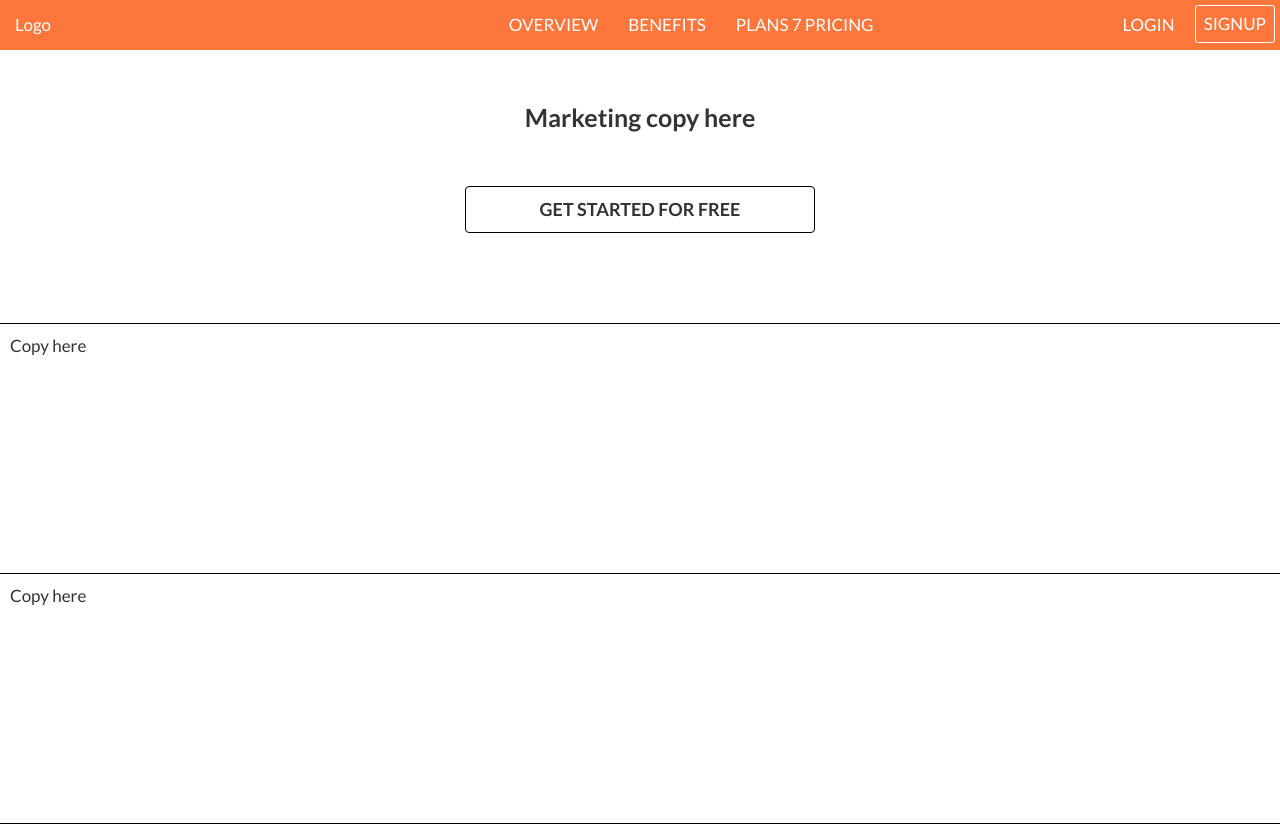
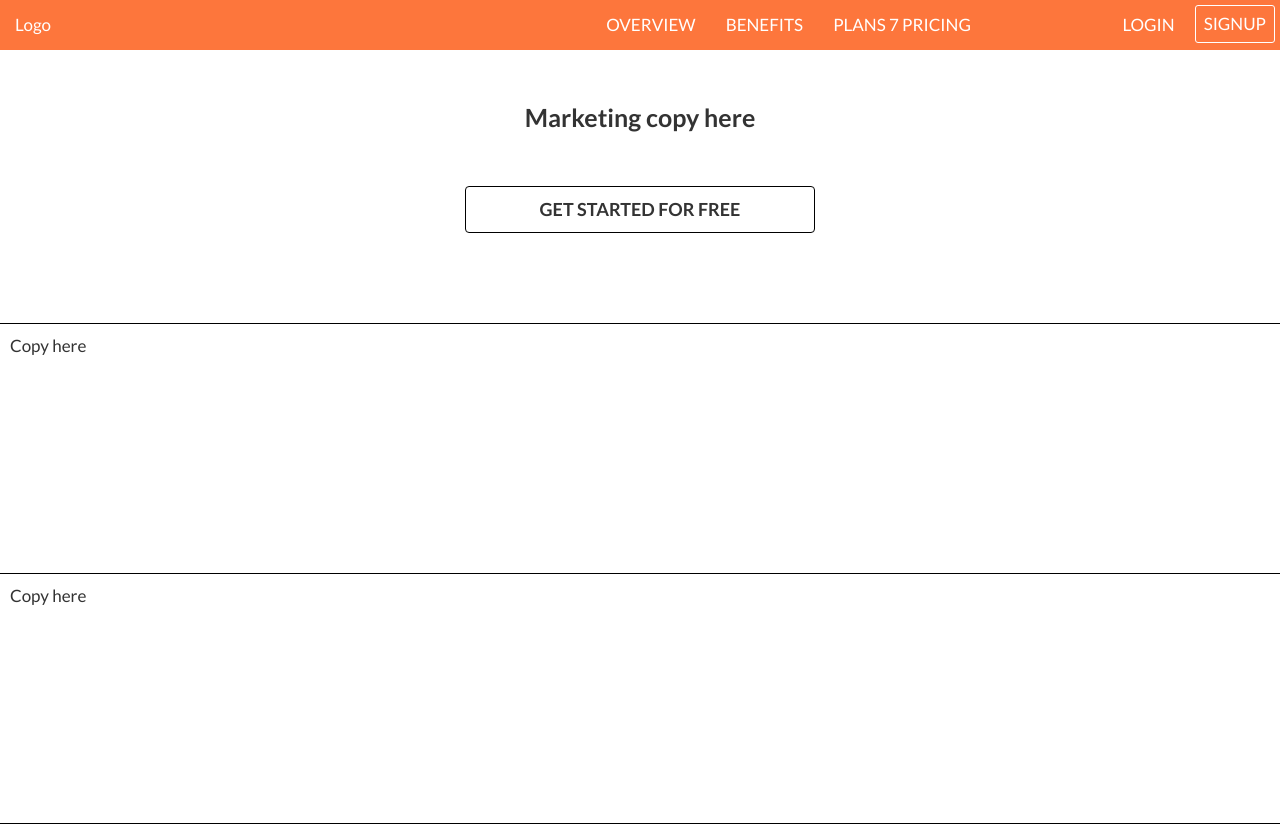
Before and after one commit to phassans/business-hungryhour, a React app: page / in a window 1280 px wide. Shown: the top 827 px of the page. Built offline with nearby package versions, Linux system fonts and the light colour scheme.

Commit message:
improving design part 1

```diff
--- a/src/components/navs/LandingPageNav/LandingPageNav.css
+++ b/src/components/navs/LandingPageNav/LandingPageNav.css
@@ -52,7 +52,7 @@
 }
 
 .navbar-nav li.extraMargin {
-    margin-right: 18%;
+    margin-right: 10%;
 }
 
 .landingSignUp{
```
